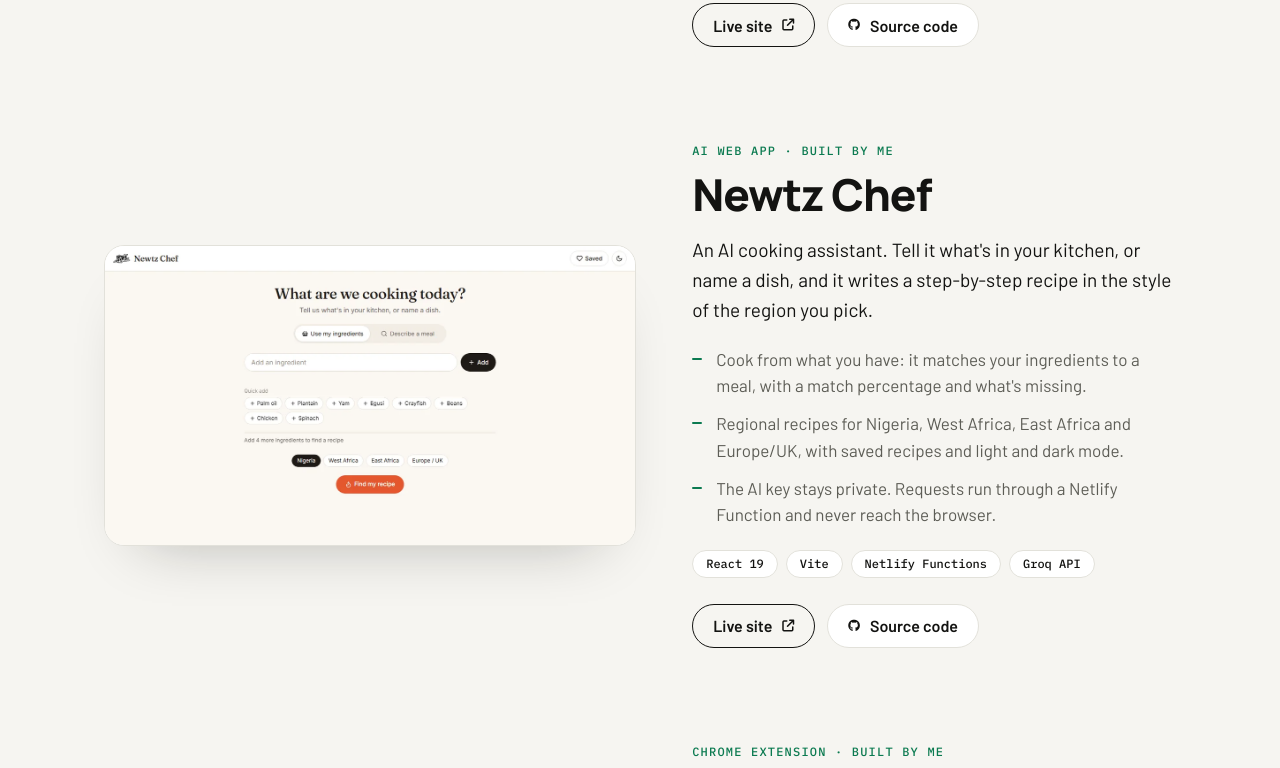
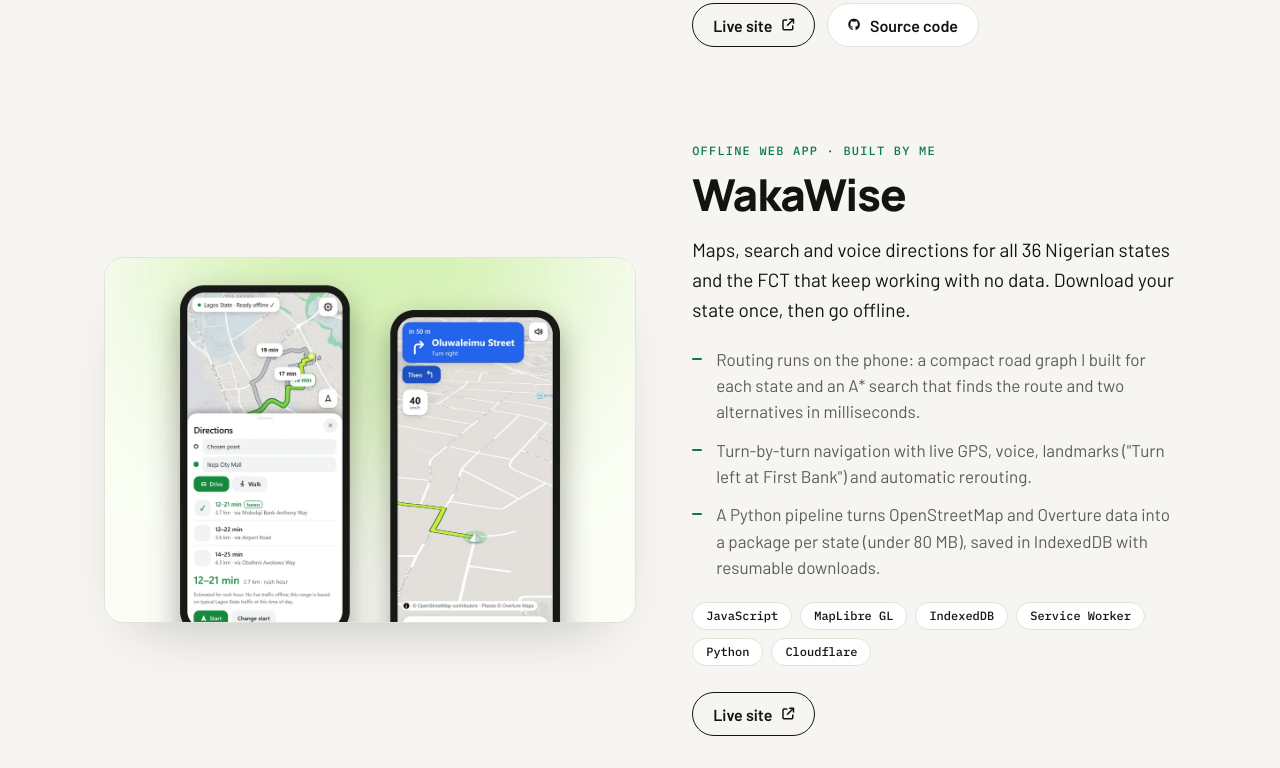
Before and after one commit to Dami-Programmer/David-profile, a plain HTML site: page index.html in a window 1280 px wide. Shown: the part 2350-3118 px from the top of the page. Drawn offline with nearby package versions, Linux system fonts and the light colour scheme.

Commit message:
Add WakaWise to the projects and the CV
WakaWise (offline maps and navigation for Nigeria) is the third featured
project, with light and dark screenshots. The Stack section and the CV
now list the tools it uses.

Co-Authored-By: Claude Opus 5.5 <noreply@anthropic.com>

```diff
--- a/index.html
+++ b/index.html
@@ -14,7 +14,7 @@
     <title>David Nwinangi | Front-end Developer (React, TypeScript, Node)</title>
     <meta
       name="description"
-      content="David Nwinangi is a front-end developer who builds web apps with React and TypeScript, from the interface to the Node server behind it. See MirrorLabs, Turnly, Newtz Chef, CheckMate and more."
+      content="David Nwinangi is a front-end developer who builds web apps with React and TypeScript, from the interface to the Node server behind it. See MirrorLabs, Turnly, WakaWise, Newtz Chef, CheckMate and more."
     />
     <meta name="color-scheme" content="light dark" />
     <meta name="theme-color" content="#f6f5f1" media="(prefers-color-scheme: light)" />
@@ -203,8 +203,34 @@
           </div>
         </article>
 
+        <!-- WakaWise -->
+        <article class="feature" style="--i: 2">
+          <a class="feature-shot" href="https://wakawise.pages.dev/" target="_blank" rel="noopener noreferrer" aria-label="Open the WakaWise live site">
+            <img class="img-light" src="img/wakawise.webp" alt="WakaWise on two phones: directions in Lagos with three route choices, and the turn-by-turn navigation screen" width="1200" height="825" loading="lazy" />
+            <img class="img-dark" src="img/wakawise-dark.webp" alt="WakaWise on two phones: directions in Lagos with three route choices, and the turn-by-turn navigation screen" width="1200" height="825" loading="lazy" />
+          </a>
+          <div class="feature-body">
+            <p class="kind">Offline web app · Built by me</p>
+            <h3>WakaWise</h3>
+            <p class="what">
+              Maps, search and voice directions for all 36 Nigerian states and the FCT that keep working with no data. Download your state once, then go offline.
+            </p>
+            <ul class="built">
+              <li>Routing runs on the phone: a compact road graph I built for each state and an A* search that finds the route and two alternatives in milliseconds.</li>
+              <li>Turn-by-turn navigation with live GPS, voice, landmarks ("Turn left at First Bank") and automatic rerouting.</li>
+              <li>A Python pipeline turns OpenStreetMap and Overture data into a package per state (under 80 MB), saved in IndexedDB with resumable downloads.</li>
+            </ul>
+            <ul class="tags" aria-label="Built with">
+              <li>JavaScript</li><li>MapLibre GL</li><li>IndexedDB</li><li>Service Worker</li><li>Python</li><li>Cloudflare</li>
+            </ul>
+            <div class="links">
+              <a class="visit" href="https://wakawise.pages.dev/" target="_blank" rel="noopener noreferrer">Live site <i class="fas fa-arrow-up-right-from-square" aria-hidden="true"></i></a>
+            </div>
+          </div>
+        </article>
+
         <!-- Newtz Chef -->
-        <article class="feature" style="--i: 2">
+        <article class="feature" style="--i: 3">
           <a class="feature-shot" href="https://newtz-chef.netlify.app" target="_blank" rel="noopener noreferrer" aria-label="Open the Newtz Chef live site">
             <img class="img-light" src="img/newtz-chef.webp" alt="Newtz Chef home screen asking what are we cooking today" width="1200" height="675" loading="lazy" />
             <img class="img-dark" src="img/newtz-chef-dark.webp" alt="Newtz Chef home screen asking what are we cooking today" width="1200" height="675" loading="lazy" />
@@ -231,7 +257,7 @@
         </article>
 
         <!-- CheckMate -->
-        <article class="feature" style="--i: 3">
+        <article class="feature" style="--i: 4">
           <div class="feature-shot art" aria-hidden="true">
             <img class="art-icon" src="img/checkmate-icon.png" alt="" width="128" height="128" loading="lazy" />
             <p class="art-name">CheckMate</p>
@@ -321,13 +347,13 @@
           <div class="stack-group">
             <h3>Browser APIs and real time</h3>
             <ul class="tags">
-              <li>WebRTC</li><li>Socket.IO</li><li>Web Audio API</li><li>Web Speech API</li><li>MediaRecorder</li><li>Canvas API</li><li>PDF.js</li>
+              <li>WebRTC</li><li>Socket.IO</li><li>Geolocation API</li><li>Web Audio API</li><li>Web Speech API</li><li>IndexedDB</li><li>Service Workers (PWA)</li><li>MapLibre GL</li><li>MediaRecorder</li><li>Canvas API</li><li>PDF.js</li>
             </ul>
           </div>
           <div class="stack-group">
             <h3>Back end, cloud and tools</h3>
             <ul class="tags">
-              <li>Node.js</li><li>Express</li><li>REST APIs</li><li>Cloudflare (SFU, R2)</li><li>Netlify Functions</li><li>Netlify</li><li>Vercel</li><li>Render</li><li>Git and GitHub</li><li>GitHub Actions</li><li>ESLint</li><li>Prettier</li>
+              <li>Node.js</li><li>Express</li><li>Python</li><li>REST APIs</li><li>Cloudflare (Pages, R2, SFU)</li><li>Netlify Functions</li><li>Netlify</li><li>Vercel</li><li>Render</li><li>Git and GitHub</li><li>GitHub Actions</li><li>ESLint</li><li>Prettier</li>
             </ul>
           </div>
           <div class="stack-group">
```
Also changed, not shown: img/wakawise-dark.webp (added), img/wakawise.webp (added), 2 other files.
